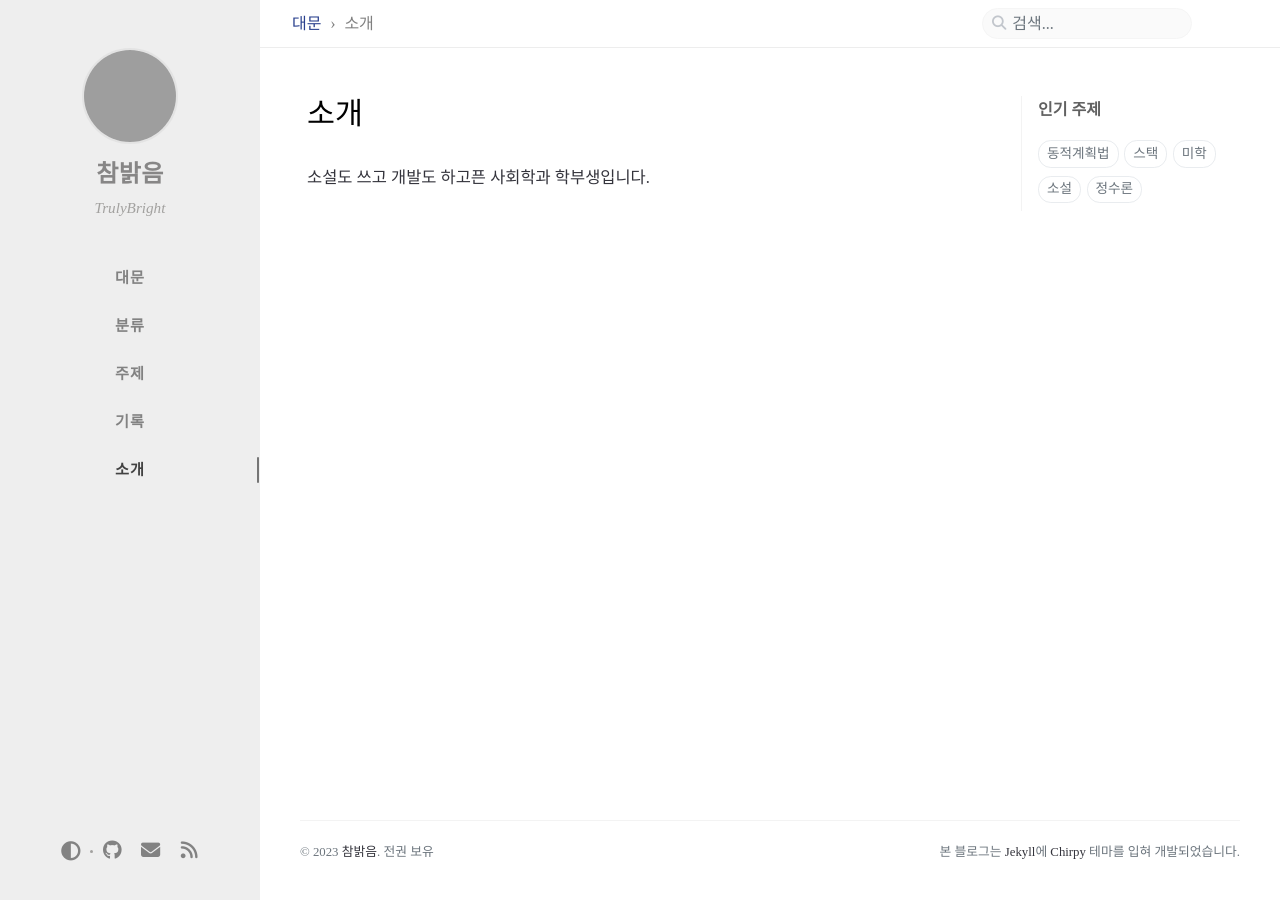
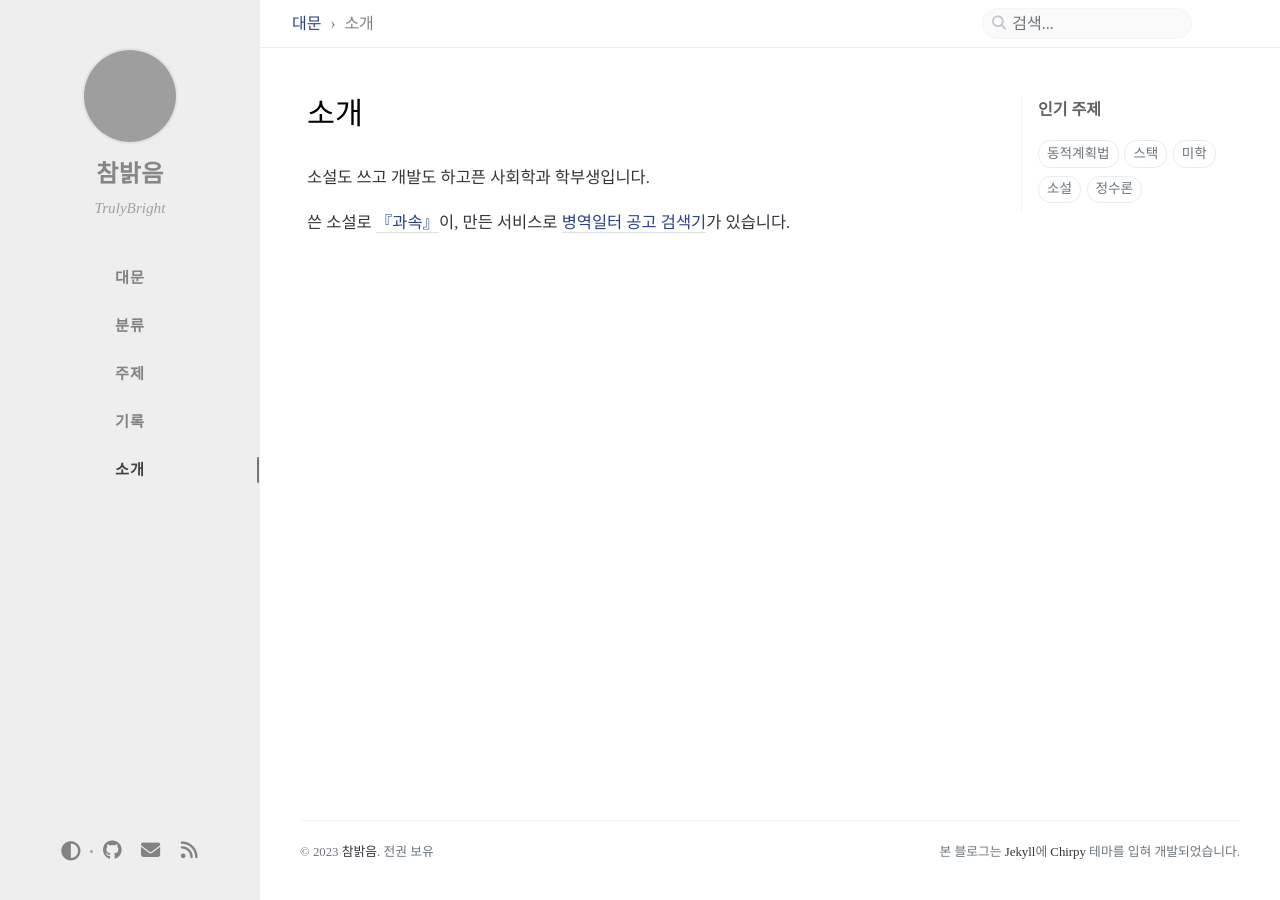
Before and after one commit to TrulyBright/trulybright.github.io, a Jekyll site: the page built from _tabs/about.md, in a window 1280 px wide. Built offline with Jekyll 4.4.1, drawn with Linux system fonts in a browser that asks for light colours; some web fonts are replaced; comment, search, counter and statistics services are not loaded; grey boxes are pictures that could not be loaded.

Commit message:
Update about.md

```diff
--- a/_tabs/about.md
+++ b/_tabs/about.md
@@ -4,3 +4,5 @@ icon: fas fa-info-circle
 order: 4
 ---
 소설도 쓰고 개발도 하고픈 사회학과 학부생입니다.
+
+쓴 소설로 [『과속』](http://chunchu.yonsei.ac.kr/news/articleView.html?idxno=29576)이, 만든 서비스로 [병역일터 공고 검색기](https://sangiyo.kr)가 있습니다.
```
